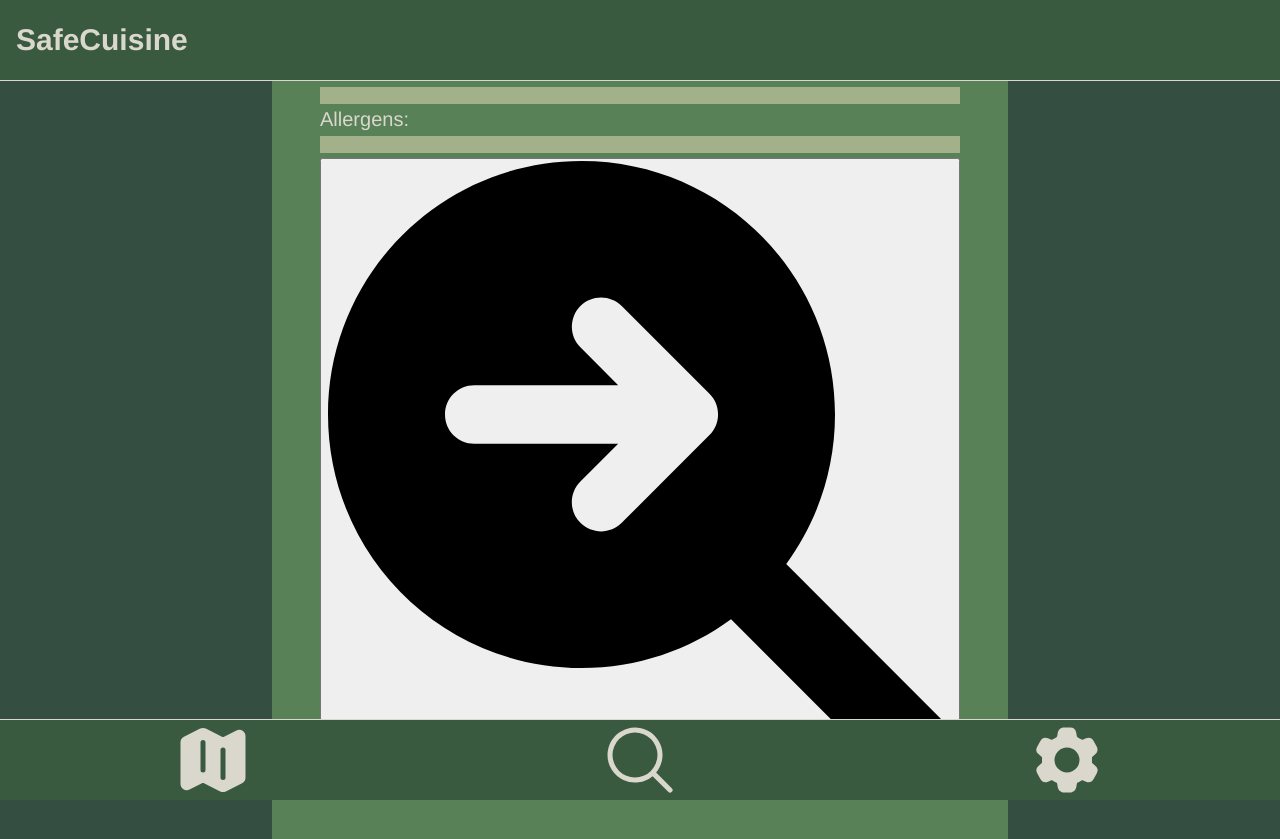
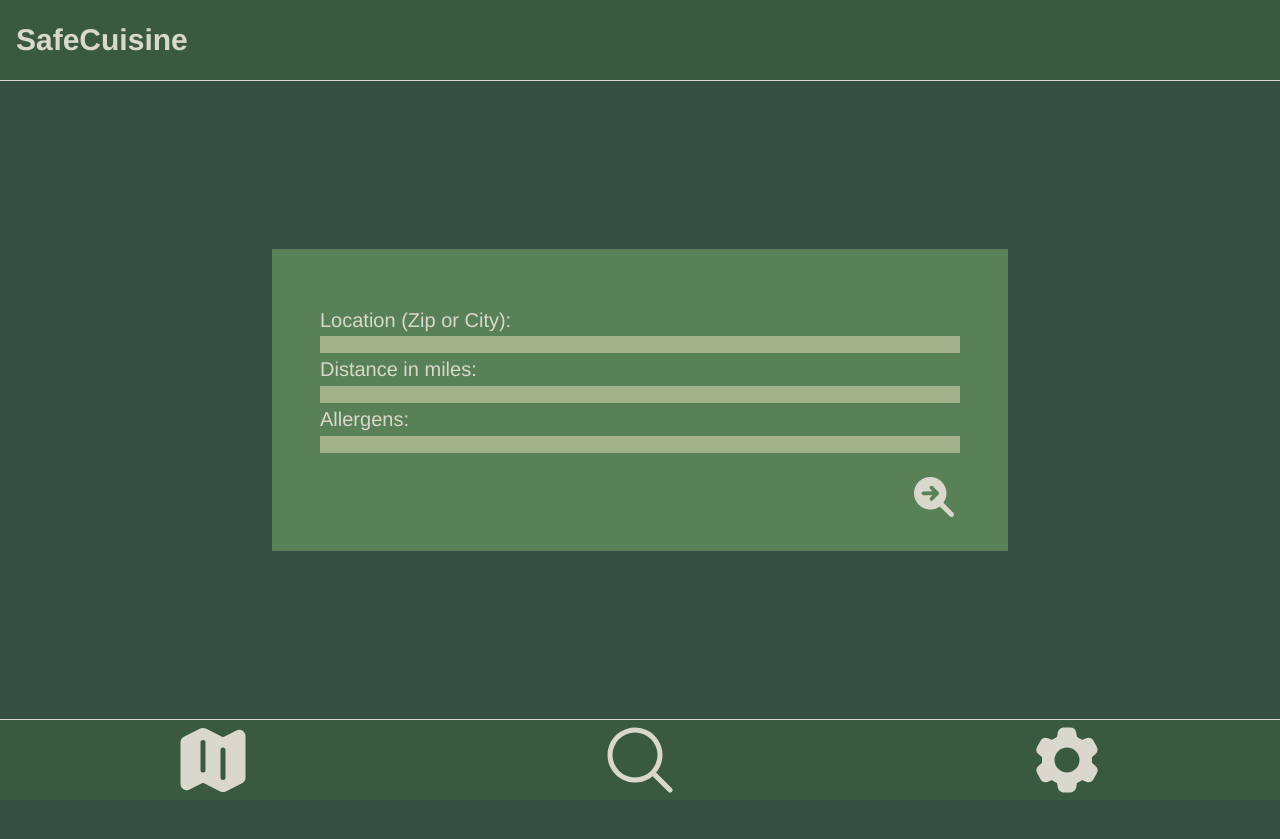
Before and after one commit to nathansantiago/SafeCuisine, a React (Vite) app in the folder client/: page /search in a window 1280 px wide. After the commit the page ends 800 px from the top, so only its background shows below. Built offline with nearby package versions, Linux system fonts and the light colour scheme.

Commit message:
Style search icon.

```diff
--- a/client/src/components/Icons.jsx
+++ b/client/src/components/Icons.jsx
@@ -1,6 +1,6 @@
 export function ArrowRightMagnifyingGlassIcon () {
     return (
-        <svg xmlns="http://www.w3.org/2000/svg" viewBox="0 0 512 512">
+        <svg xmlns="http://www.w3.org/2000/svg" viewBox="0 0 512 512" fill="currentColor">
             <path d="M416 208c0 45.9-14.9 88.3-40 122.7L502.6 457.4c12.5 12.5 12.5 32.8 0 45.3s-32.8 12.5-45.3 0L330.7 376c-34.4 25.2-76.8 40-122.7 40C93.1 416 0 322.9 0 208S93.1 0 208 0S416 93.1 416 208zM241 119c-9.4-9.4-24.6-9.4-33.9 0s-9.4 24.6 0 33.9l31 31L120 184c-13.3 0-24 10.7-24 24s10.7 24 24 24l118.1 0-31 31c-9.4 9.4-9.4 24.6 0 33.9s24.6 9.4 33.9 0l72-72c9.4-9.4 9.4-24.6 0-33.9l-72-72z"/>
         </svg>
     );
--- a/client/src/pages/SearchPage/SearchPage.scss
+++ b/client/src/pages/SearchPage/SearchPage.scss
@@ -9,7 +9,9 @@
     justify-content: center;
 
     #search-container {
-        padding: 3rem;
+        padding: 0 3rem;
+        padding-top: 3em;
+        padding-bottom: 1.5em;
         width: 50dvw;
         background-color: App.$secondary-color;
         color: App.$text-color;
@@ -23,6 +25,18 @@
                 background-color: App.$accent-color;
                 border: 0;
             }
+
+            button {
+                background: none;
+                border: none;
+                align-self: flex-end;
+                padding-top: 1.5em;
+                color: App.$text-color;
+
+                svg {
+                    height: 3em;
+                }
+            }
         }
     }
 }
```
